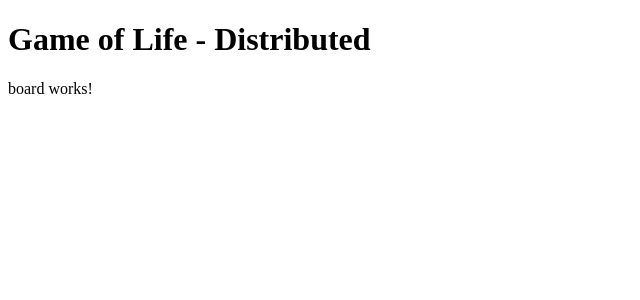
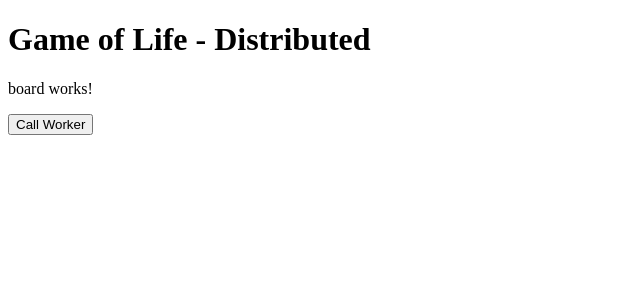
Before and after one commit to esumerfd/game_of_life, an Angular app in the folder distributed/browser/GameOfLife/: page / in a window 1280 px wide. Shown: the top 300 px of the page, without its empty margins (0-640 px from the left). Built offline with nearby package versions, Linux system fonts and the light colour scheme.

Commit message:
Add web worker

```diff
--- a/distributed/browser/GameOfLife/src/app/board/board.component.html
+++ b/distributed/browser/GameOfLife/src/app/board/board.component.html
@@ -1,3 +1,4 @@
 <div>
 <p>board works!</p>
+<button (click)="ready()">Call Worker</button>
 </div>
--- a/distributed/browser/GameOfLife/src/app/board/board.component.ts
+++ b/distributed/browser/GameOfLife/src/app/board/board.component.ts
@@ -8,4 +8,17 @@ import { Component } from '@angular/core';
 })
 export class BoardComponent {
 
+  public ready() {
+    if (typeof Worker !== 'undefined') {
+      const worker = new Worker(new URL('../board_worker/board.worker', import.meta.url));
+      worker.onmessage = ({ data }) => {
+        console.log(data);
+      };
+      worker.postMessage('ready');
+    } else {
+      // Web workers are not supported in this environment.
+      // You should add a fallback so that your program still executes correctly.
+      console.log("oops")
+    }
+  }
 }
--- a/distributed/browser/GameOfLife/src/app/board_worker/board-worker.worker.ts
+++ b/distributed/browser/GameOfLife/src/app/board_worker/board.worker.ts
@@ -1,6 +1,7 @@
 /// <reference lib="webworker" />
 
 addEventListener('message', ({ data }) => {
-  const response = `worker response to ${data}`;
-  postMessage(response);
+  if (data == "ready") {
+    postMessage(`ready: ${Date.now()}`);
+  }
 });
```
